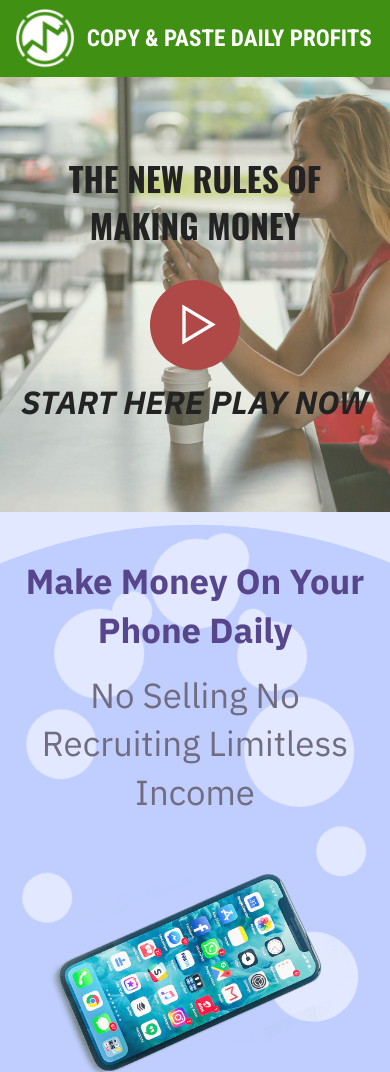
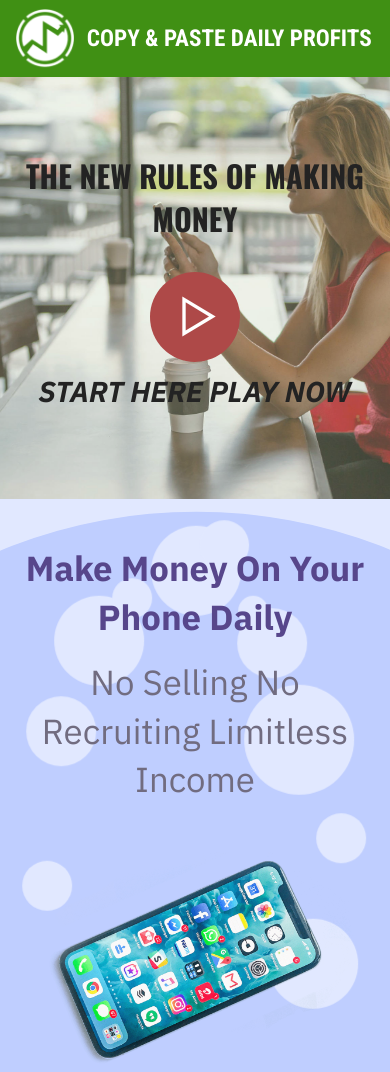
Before and after one commit to imlgoldcup/imlgoldcup.github.io, a plain HTML site: page index.html in a window 390 px wide. Shown: the top 1072 px of the page. Drawn offline with nearby package versions, Linux system fonts and the light colour scheme; files whose address does not match are found by name.

Commit message:
create github pages

```diff
--- a/assets/mobirise/css/mbr-additional.css
+++ b/assets/mobirise/css/mbr-additional.css
@@ -23,10 +23,10 @@ body {
 }
 .display-1 {
   font-family: 'Oswald', sans-serif;
-  font-size: 3.4rem;
+  font-size: 3rem;
 }
 .display-1 > .mbr-iconfont {
-  font-size: 5.44rem;
+  font-size: 4.8rem;
 }
 .display-2 {
   font-family: 'IBM Plex Sans', sans-serif;
@@ -52,10 +52,10 @@ body {
 }
 .display-7 {
   font-family: 'IBM Plex Sans', sans-serif;
-  font-size: 2rem;
+  font-size: 1.8rem;
 }
 .display-7 > .mbr-iconfont {
-  font-size: 3.2rem;
+  font-size: 2.88rem;
 }
 /* ---- Fluid typography for mobile devices ---- */
 /* 1.4 - font scale ratio ( bootstrap == 1.42857 ) */
@@ -64,9 +64,9 @@ body {
 /* 0.65 - min scale variable, may vary */
 @media (max-width: 768px) {
   .display-1 {
-    font-size: 2.72rem;
-    font-size: calc( 1.8399999999999999rem + (3.4 - 1.8399999999999999) * ((100vw - 20rem) / (48 - 20)));
-    line-height: calc( 1.4 * (1.8399999999999999rem + (3.4 - 1.8399999999999999) * ((100vw - 20rem) / (48 - 20))));
+    font-size: 2.4rem;
+    font-size: calc( 1.7rem + (3 - 1.7) * ((100vw - 20rem) / (48 - 20)));
+    line-height: calc( 1.4 * (1.7rem + (3 - 1.7) * ((100vw - 20rem) / (48 - 20))));
   }
   .display-2 {
     font-size: 2.88rem;
```
Also changed, not shown: 1 other file.
